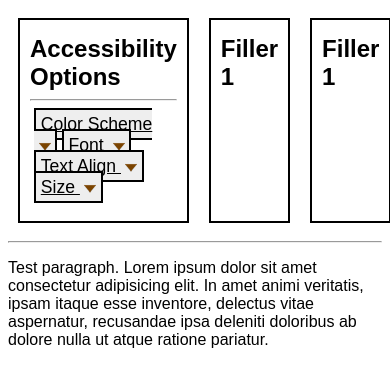
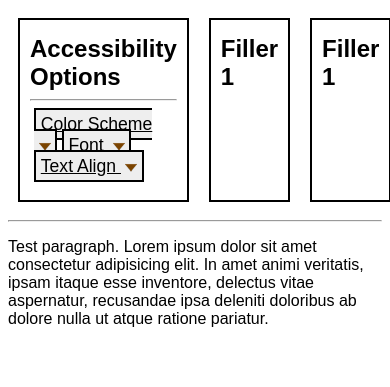
Before and after one commit to sjdobesh/ave, a Flask app: page / in a window 390 px wide. Shown: the part 119-506 px from the top of the page. Run offline with Flask 2, Linux system fonts and the light colour scheme; some web fonts are replaced.

Commit message:
Removed size from accessibility options
Removed because users can toggle font size with zoom in their browser or device settings. Using that zoom enables for more responsive pages.

```diff
--- a/templates/index.html
+++ b/templates/index.html
@@ -97,32 +97,6 @@ The ul menubars are (or are based on) the following w3 code: https://www.w3.org/
                         </li>
                     </ul>
                 </li>
-                <li role="none">
-                    <a role="menuitem" aria-haspopup="true" aria-expanded="false" href="#" class="has-border">
-                        Size
-                    </a>
-                    <ul role="menu" aria-label="Size">
-                        <li>
-                            <ul role="group" data-option="font-size" aria-label="Font Sizes">
-                                <li role="menuitemradio" aria-checked="false">
-                                    X-Small
-                                </li>
-                                <li role="menuitemradio" aria-checked="false">
-                                    Small
-                                </li>
-                                <li role="menuitemradio" aria-checked="true">
-                                    Medium
-                                </li>
-                                <li role="menuitemradio" aria-checked="false">
-                                    Large
-                                </li>
-                                <li role="menuitemradio" aria-checked="false">
-                                    X-Large
-                                </li>
-                            </ul>
-                        </li>
-                    </ul>
-                </li>
             </ul>
         </div>
         <div class="has-border">
```
